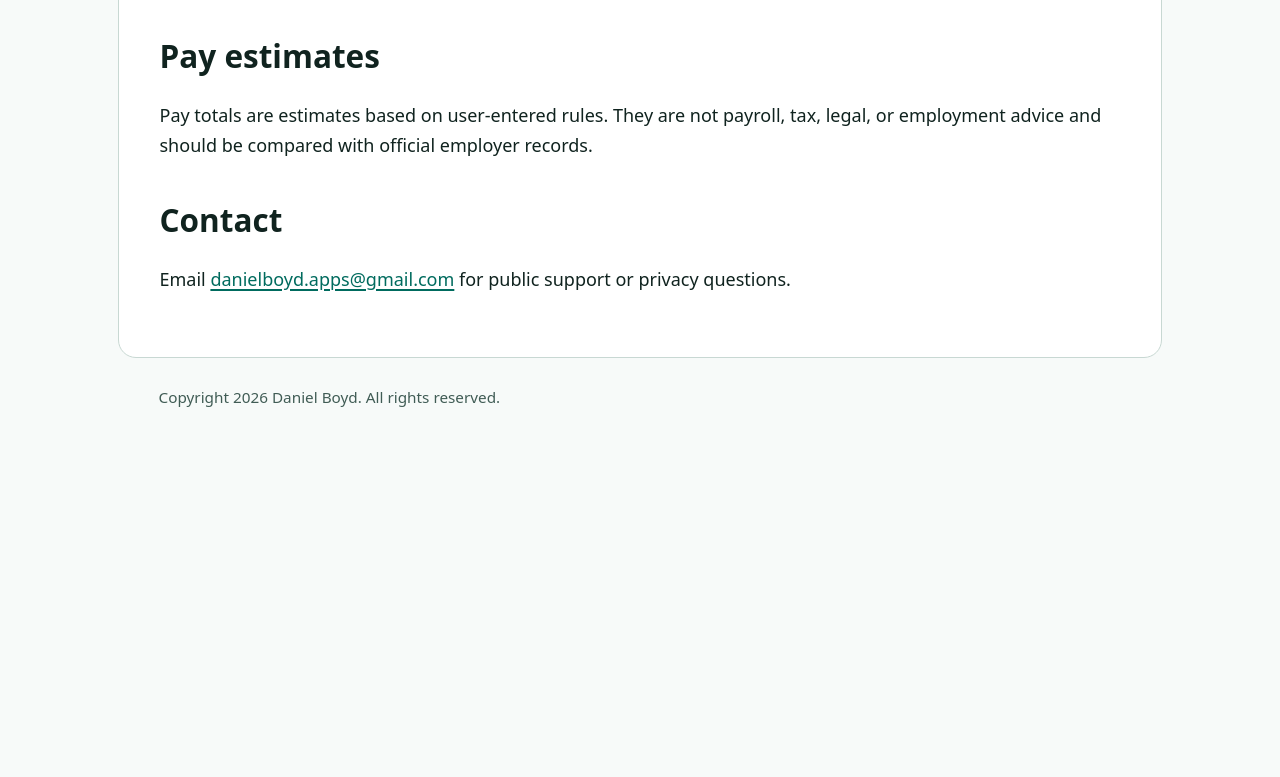
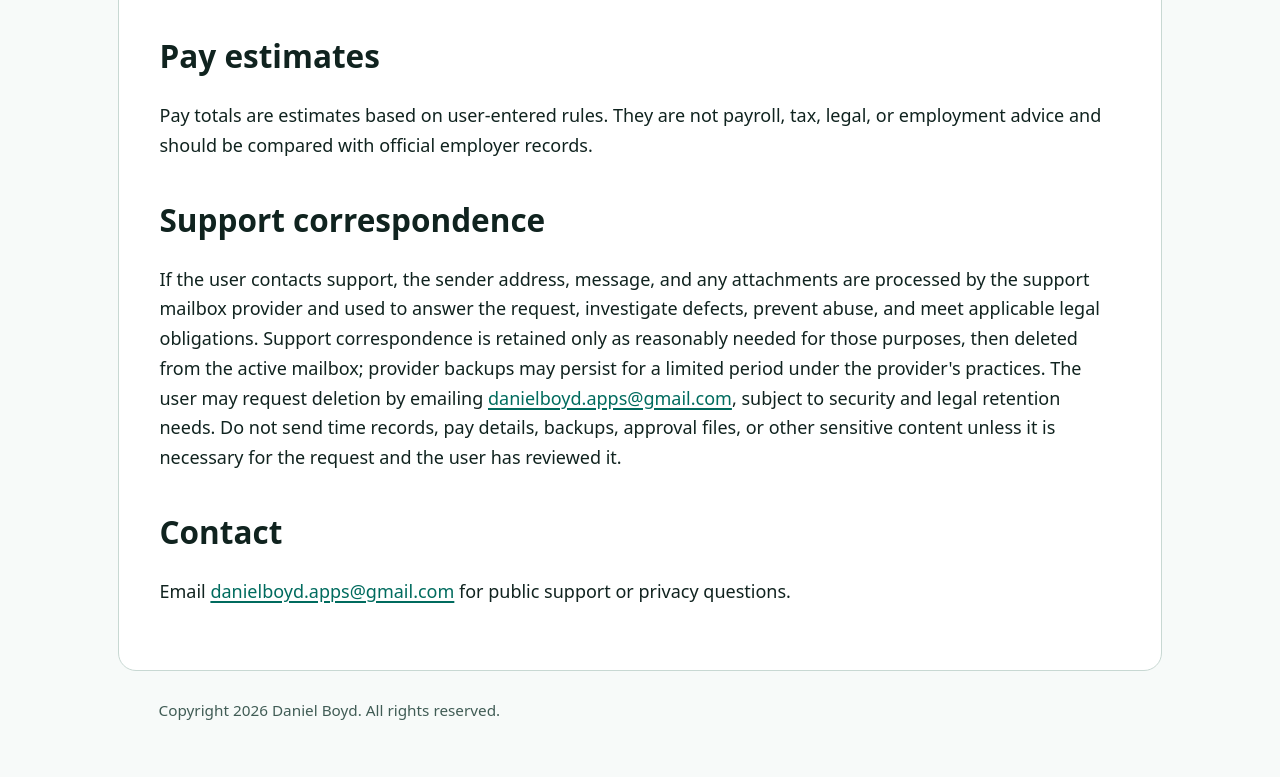
Before and after one commit to LynxTWO/time-card-ledger-legal, a plain HTML site: page privacy/index.html in a window 1280 px wide. Shown: the part 1551-2328 px from the top of the page. Before the commit the page ends 2016 px from the top, so only its background shows below. Drawn offline with Linux system fonts and the light colour scheme.

Commit message:
Clarify support email privacy handling

```diff
--- a/privacy/index.html
+++ b/privacy/index.html
@@ -41,6 +41,9 @@
     <h2>Pay estimates</h2>
     <p>Pay totals are estimates based on user-entered rules. They are not payroll, tax, legal, or employment advice and should be compared with official employer records.</p>
 
+    <h2>Support correspondence</h2>
+    <p>If the user contacts support, the sender address, message, and any attachments are processed by the support mailbox provider and used to answer the request, investigate defects, prevent abuse, and meet applicable legal obligations. Support correspondence is retained only as reasonably needed for those purposes, then deleted from the active mailbox; provider backups may persist for a limited period under the provider's practices. The user may request deletion by emailing <a href="mailto:danielboyd.apps@gmail.com">danielboyd.apps@gmail.com</a>, subject to security and legal retention needs. Do not send time records, pay details, backups, approval files, or other sensitive content unless it is necessary for the request and the user has reviewed it.</p>
+
     <h2>Contact</h2>
     <p>Email <a href="mailto:danielboyd.apps@gmail.com">danielboyd.apps@gmail.com</a> for public support or privacy questions.</p>
   </main>
```
Also changed, not shown: support/index.html (+1 -0 lines).
